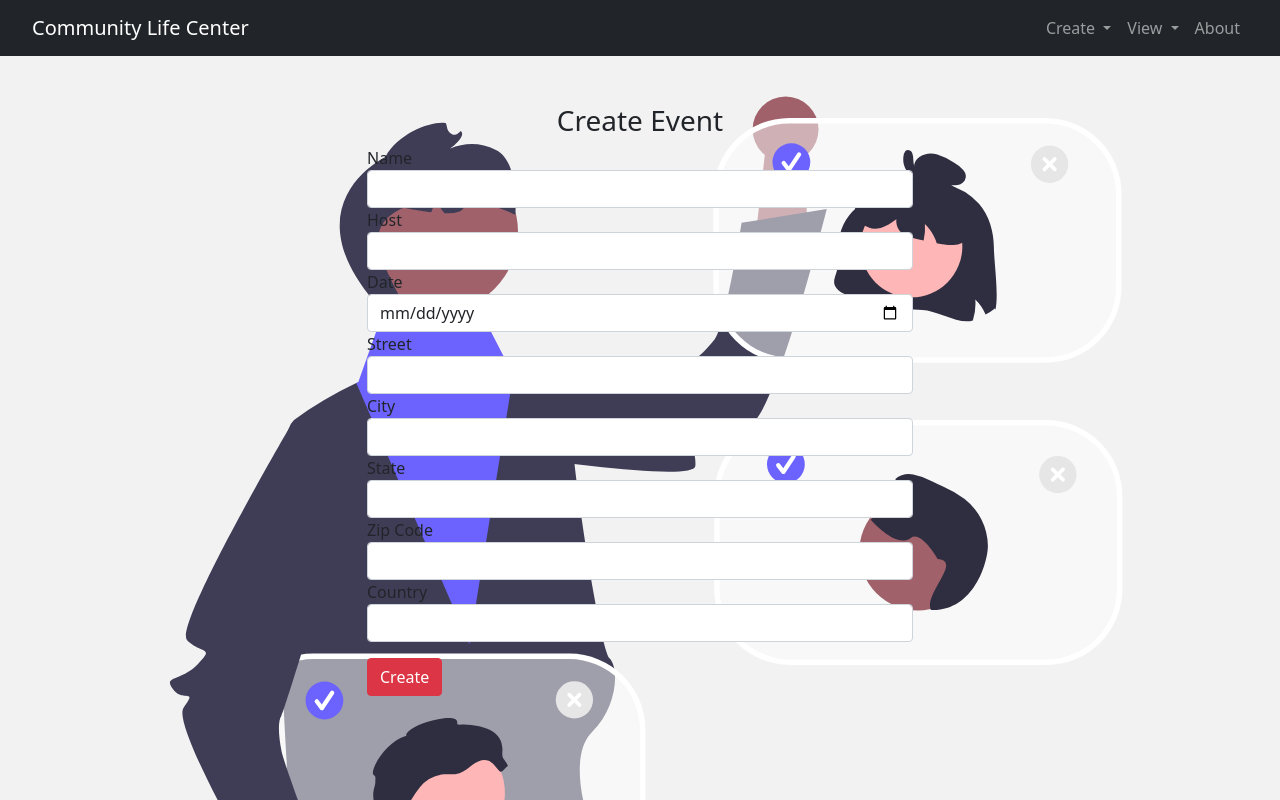
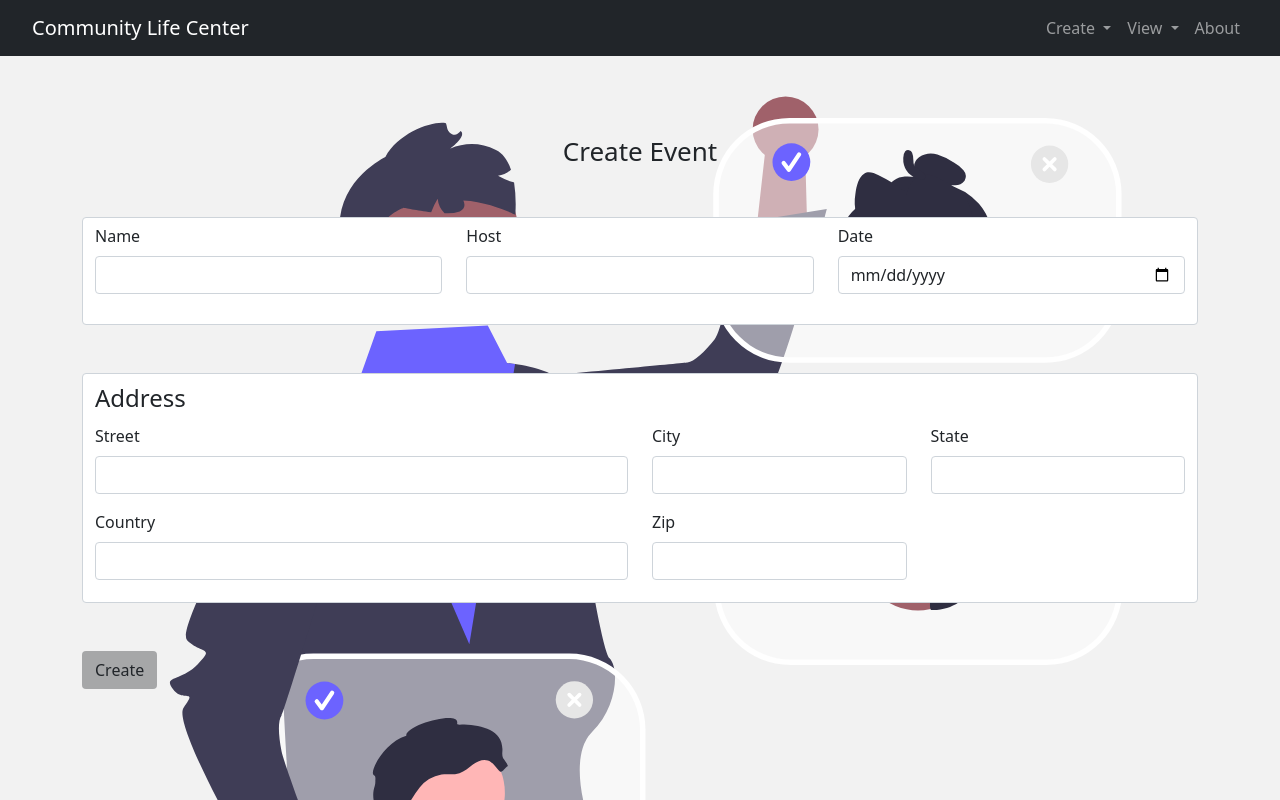
Before and after one commit to alexiscenriquez/CIS4339groupproject, a Vue app in the folder Frontend/: page /new-event in a window 1280 px wide. Built offline with nearby package versions, Linux system fonts and the light colour scheme.

Commit message:
created forms that are more easily readable

```diff
--- a/Frontend/src/views/events/EventsEdit.vue
+++ b/Frontend/src/views/events/EventsEdit.vue
@@ -1,57 +1,62 @@
 <template>
-    <div class="row justify-content-center">
-        <div class="col-md-6">
+    <div>
             <!-- Update Student content -->
-            <h3 class="text-center">Update Event</h3>
+            <h1>Update Event</h1>
+
             <form @submit.prevent="UpdateEvent">
+                <fieldset class='form-control mb-5'>
 
-                <div class="form-group">
-                    <label>ID #{{ev_list[0].evid}}</label>
+                <div class='row mb-4'>
+                <div class='col-sm-4'>
+                    <label for="" class='form-label'>Name</label>
+                    <input type="text" class='form-control' v-model="event.ev_name" required>
                 </div>
 
-                <div class="form-group">
-                    <label>Name</label>
-                    <input type="text" class="form-control" v-model="ev_list[0].ev_name" required>
+                <div class='col-sm-4'>
+                    <label for="" class='form-label'>Host</label>
+                    <input type="text" class='form-control' v-model="event.ev_host" required>
                 </div>
 
-                <div class="form-group">
-                    <label>Host</label>
-                    <input type="text" class="form-control" v-model="ev_list[0].ev_host" required>
+                <div class='col-sm-4'>
+                    <label for="" class='form-label'>Date</label>
+                    <input type="date" class='form-control' v-model="event.ev_date" required>
+                </div>
+            </div>
+        </fieldset>
+
+        <fieldset class='form-control mb-5'>
+            <legend>Address</legend>
+                <div class='row mb-3'>
+                    <div class='col-sm-6'>
+                        <label for="" class='form-label'>Street</label>
+                        <input type="text" class='form-control' v-model='event.addr' required>
+                    </div>
+                    <div class='col-sm-3'>
+                        <label for="" class='form-label'>City</label>
+                        <input type="text" class='form-control' v-model='event.city' required>
+                    </div>
+                    <div class='col-sm-3'>
+                        <label for="" class='form-label'>State</label>
+                        <input type="text" class='form-control' v-model='event.st' required>
+                    </div>
                 </div>
 
-                <div class="form-group">
-                    <label>Date</label>
-                    <input type="text" class="form-control" v-model="ev_list[0].ev_date" required>
+                <div class='row mb-3'>
+                    <div class='col-sm-6'>
+                        <label for="" class='form-label'>Country</label>
+                        <input type="text" class='form-control' v-model='event.country' required>
+                    </div>
+                    <div class='col-sm-3'>
+                        <label for="" class='form-label'>Zip</label>
+                        <input type="text" class='form-control' v-model='event.zip' required>
+                    </div>
+
                 </div>
+        </fieldset>
+        <button class="btn mb-5" id="create">Update</button>
+        </form>
 
-                <div class="form-group">
-                    <label>Street</label>
-                    <input type="text" class="form-control" v-model="ev_list[0].addr" required>
-                </div>
 
-                <div class="form-group">
-                    <label>City</label>
-                    <input type="text" class="form-control" v-model="ev_list[0].city" required>
-                </div>
-
-                <div class="form-group">
-                    <label>State</label>
-                    <input type="text" class="form-control" v-model="ev_list[0].st" required>
-                </div>
-
-                <div class="form-group">
-                    <label>Country</label>
-                    <input type="text" class="form-control" v-model="ev_list[0].country" required>
-                </div>
-
-                <div class="form-group">
-                    <label>Zip Code</label>
-                    <input type="text" class="form-control" v-model="ev_list[0].st" required>
-                </div>
-
-                <button class="btn btn-danger mt-3">Update</button>
-            </form>
-        </div>
     </div>
 </template>
 
@@ -61,13 +66,13 @@
 export default {
     data() {
         return {
-            ev_list: {}
+            event: {}
         }
     },
     created() {
         let apiURL = `http://localhost:8080/events/find/${this.$route.params.id}`;
         axios.get(apiURL).then(res => {
-            this.ev_list = res.data;
+            this.event = res.data[0];
         }).catch(error =>{
             console.log(error)
         });
@@ -76,7 +81,7 @@ export default {
         UpdateEvent() {
             let apiURL = `http://localhost:8080/events/update/${this.$route.params.id}`;
 
-            axios.put(apiURL, this.ev_list[0]).then((res) => {
+            axios.put(apiURL, this.event).then((res) => {
                 console.log(res)
                 this.$router.push('/events')
             }).catch(error => {
@@ -86,3 +91,21 @@ export default {
     }
 }
 </script>
+
+<style scoped>
+h1 {
+  font-size: 26px;
+  text-align: center;
+  margin-top: 80px;
+}
+form {
+  margin-top: 50px;
+}
+#create{
+  background-color: #A6A7A8;
+}
+#create:hover{
+  background-color: #2E5902;
+  color: white;
+}
+</style>
--- a/Frontend/src/views/events/NewEvent.vue
+++ b/Frontend/src/views/events/NewEvent.vue
@@ -1,56 +1,3 @@
-<template>
-    <div class="row justify-content-center">
-        <div class="col-md-6">
-            <h3 class="text-center">Create Event</h3>
-            <form @submit.prevent="handleSubmitForm">
-
-                <div class="form-group">
-                    <label>Name</label>
-                    <input type="text" class="form-control"  v-model="event.ev_name" required>
-                </div>
-
-                <div class="form-group">
-                    <label>Host</label>
-                    <input type="number" class="form-control"  v-model="event.ev_host" required>
-                </div>
-
-                <div class="form-group">
-                    <label>Date</label>
-                    <input type="date" class="form-control" v-model="event.ev_date"  required>
-                </div>
-
-                <div class="form-group">
-                    <label>Street</label>
-                    <input type="text" class="form-control" v-model="event.addr" required>
-                </div>
-
-                <div class="form-group">
-                    <label>City</label>
-                    <input type="text" class="form-control" v-model="event.city"  required>
-                </div>
-
-                <div class="form-group">
-                    <label>State</label>
-                    <input type="text" class="form-control" v-model="event.st" required>
-                </div>
-
-                <div class="form-group">
-                    <label>Zip Code</label>
-                    <input type="text" class="form-control" v-model="event.zip" required>
-                </div>
-
-                <div class="form-group">
-                    <label>Country</label>
-                    <input type="text" class="form-control" v-model="event.country" required>
-                </div>
-
-
-                <button class="btn btn-danger mt-3">Create</button>
-            </form>
-        </div>
-    </div>
-</template>
-
 <script>
    import axios from "axios";
 
@@ -58,7 +5,6 @@
         data() {
             return {
                 event: {
-                   evid: '',
                    ev_name: '',
                    ev_host: '',
                    ev_date: '',
@@ -78,7 +24,6 @@
                     //changing the view to the list
                   this.$router.push('/events')
                   this.event = {
-                    ev_id: '',
                     ev_name: '',
                     ev_host: '',
                     ev_date: '',
@@ -96,3 +41,80 @@
 
     }
 </script>
+
+<template>
+    <div>
+        <h1>Create Event</h1>
+        <form @submit.prevent="handleSubmitForm">
+        <fieldset class='form-control mb-5'>
+
+            <div class='row mb-4'>
+                <div class='col-sm-4'>
+                    <label for="" class='form-label'>Name</label>
+                    <input type="text" class='form-control' v-model="event.ev_name" required>
+                </div>
+
+                <div class='col-sm-4'>
+                    <label for="" class='form-label'>Host</label>
+                    <input type="text" class='form-control' v-model="event.ev_host" required>
+                </div>
+
+                <div class='col-sm-4'>
+                    <label for="" class='form-label'>Date</label>
+                    <input type="date" class='form-control' v-model="event.ev_date" required>
+                </div>
+            </div>
+        </fieldset>
+
+        <fieldset class='form-control mb-5'>
+            <legend>Address</legend>
+                <div class='row mb-3'>
+                    <div class='col-sm-6'>
+                        <label for="" class='form-label'>Street</label>
+                        <input type="text" class='form-control' v-model='event.addr' required>
+                    </div>
+                    <div class='col-sm-3'>
+                        <label for="" class='form-label'>City</label>
+                        <input type="text" class='form-control' v-model='event.city' required>
+                    </div>
+                    <div class='col-sm-3'>
+                        <label for="" class='form-label'>State</label>
+                        <input type="text" class='form-control' v-model='event.st' required>
+                    </div>
+                </div>
+
+                <div class='row mb-3'>
+                    <div class='col-sm-6'>
+                        <label for="" class='form-label'>Country</label>
+                        <input type="text" class='form-control' v-model='event.country' required>
+                    </div>
+                    <div class='col-sm-3'>
+                        <label for="" class='form-label'>Zip</label>
+                        <input type="text" class='form-control' v-model='event.zip' required>
+                    </div>
+
+                </div>
+        </fieldset>
+        <button class="btn mb-5" id="create">Create</button>
+        </form>
+    </div>
+
+</template>
+
+<style scoped>
+h1 {
+  font-size: 26px;
+  text-align: center;
+  margin-top: 80px;
+}
+form {
+  margin-top: 50px;
+}
+#create{
+  background-color: #A6A7A8;
+}
+#create:hover{
+  background-color: #2E5902;
+  color: white;
+}
+</style>
--- a/Frontend/src/views/events/attendees.vue
+++ b/Frontend/src/views/events/attendees.vue
@@ -48,22 +48,7 @@
                     })
                 }
             },
-            // rem_client(ID){
-            //     let data = {
-            //         "id":ID,
-            //     }
-            //     let apiURL = `http://localhost:8080/events/del-client/${this.$route.params.id}`
-            //     let indexOfArrayItem = this.client.findIndex(i=>i.cid === ID);
-
-            //     if(window.confirm('Remove Client from event?')){
-            //         axios.post(apiURL, data
-            //         ).then(()=>{
-            //             this.client.splice(indexOfArrayItem, 1);
-            //         }).catch(error => {
-            //             console.log(error)
-            //         })
-            //     }
-            // },
+            //remove employees from events
             rem_employee(ID){
                 let data = {"id":ID}
                 let data2 = {"id":this.$route.params.id}
@@ -88,6 +73,7 @@
                     })
                 }
             },
+            // add volunteers to events
             add_volunteer() {
 
                 let idv = this.new_vid.id
@@ -112,20 +98,7 @@
                     console.log(error)
                 })
             },
-            // add_client() {
-            //     let idc = this.new_cid.id
-            //     let apiURL = `http://localhost:8080/events/add-client/${this.$route.params.id}`;
-
-            //     axios.post(apiURL, this.new_cid).then(() => {
-            //         //changing the view to the list
-            //       this.$router.push('/events')
-            //       this.new_cid = {
-            //         id: ''
-            //       }
-            //     }).catch(error => {
-            //         console.log(error)
-            //     });
-            // },
+            //add employees to events
             add_employee() {
                 let ide = this.new_eid.id
                 let data2 = {"id":this.$route.params.id}
@@ -150,51 +123,67 @@
             }
         }
     }
-
 </script>
 
 <template>
-    <main>
+    <div>
+        <fieldset class='form-control mb-5'>
+            <legend><strong>{{event.ev_name}}</strong> #{{event.evid}}</legend>
+                <div class='row mb-3'>
+                    <div class='col-sm-3'>
+                        <label for="" class='form-label'>Host</label>
+                        <input type="text" class='form-control' v-model='event.ev_host' disabled>
+                    </div>
+                    <div class='col-sm-3'>
+                        <label for="" class='form-label'>Date</label>
+                        <input type="text" class='form-control' v-model='event.ev_date' disabled>
+                    </div>
+                    <div class='col-sm-2'>
+                        <label for="" class='form-label'>City</label>
+                        <input type="text" class='form-control' v-model='event.city' disabled>
+                    </div>
+                    <div class='col-sm-2'>
+                        <label for="" class='form-label'>State</label>
+                        <input type="text" class='form-control' v-model='event.st' disabled>
+                    </div>
+
+                    <div class='col-sm-2'>
+                        <label for="" class='form-label'>Zip</label>
+                        <input type="text" class='form-control' v-model='event.zip' disabled>
+                    </div>
+                </div>
+                <router-link :to="{name: 'events_edit', params: { id: event.evid }}" class="btn btn-secondary ">Edit</router-link>
+                <hr>
+                <div class='row mb-4'>
+                    <div class='col-sm-4'>
+                        <form @submit.prevent='add_volunteer'>
+                            <div class='form-outline'>
+                                <input type="number" id='form14' class='form-control' v-model='new_vid.id'  required>
+                                <div class='form-helper'>VID#</div>
+                                <button class='btn btn-secondary'>Add Volunteer</button>
+                            </div>
+                        </form>
+                    </div>
+
+                    <div class='col-sm-4'>
+                        <form @submit.prevent='add_employee'>
+                        <div class='form-group'>
+                            <input type="number" class='form-control' v-model='new_eid.id'  required>
+                            <div class='form-helper'>EID#</div>
+                            <button class='btn btn-secondary'>Add Employee</button>
+                        </div>
+                        </form>
+                    </div>
+
+                </div>
+        </fieldset>
+
+        <!-- Volunteer table -->
         <div class="row justify-content-center">
 
-            <table class="table table-light table-hover">
-                <thead class="table-dark">
-                    <tr>
-                        <th>Event</th>
-                        <th>Name</th>
-                        <th>Host</th>
-                        <th>Date</th>
-                        <th>City</th>
-                        <th>State</th>
-                        <th>Zip code</th>
-                        <th></th>
-                    </tr>
-                </thead>
-                <tbody>
-                    <tr>
-                        <td>{{event.evid }}</td>
-                        <td>{{event.ev_name }}</td>
-                        <td>{{event.ev_host }}</td>
-                        <td>{{event.ev_date }}</td>
-                        <td>{{event.city }}</td>
-                        <td>{{event.st }}</td>
-                        <td>{{event.zip }}</td>
-                        <td><router-link :to="{name: 'events_edit', params: { id: event.evid }}" class="btn btn-secondary ">Edit</router-link></td>
-                    </tr>
-                </tbody>
-            </table>
-        </div>
-        <!-- Volunteer table -->
-        <div class="row justify-content-center">
-            <h2 class='text-center'>Volunteers</h2>
-            <form @submit.prevent='add_volunteer' class='form-inline'>
-                    <div class='form-group'>
-                        <label for="">VID#</label>
-                        <input type="number" v-model='new_vid.id'  required>
-                        <button class='btn btn-secondary'>Add Volunteer</button>
-                    </div>
-            </form>
-            <table class="table table-light table-hover">
+
+            <table class="table table-light table-hover caption-top">
+                <caption><strong>Volunteers</strong></caption>
                 <thead class="table-dark">
                     <tr>
                         <th>VID#</th>
@@ -217,46 +206,10 @@
             </table>
         </div>
 
-        <!-- <div class="row justify-content-center">
-            <h2 class='text-center'>Clients</h2>
-            <form @submit.prevent='add_client' class='form-inline'>
-                    <div class='form-group'>
-                        <label for="">CID#</label>
-                        <input type="number" v-model='new_cid.id'  required>
-                        <button class='btn btn-secondary'>Add Client</button>
-                    </div>
-            </form>
-                <table class="table table-light table-hover">
-                    <thead class="table-dark">
-                        <tr>
-                        <th>CID#</th>
-                        <th>First Name</th>
-                        <th>Last Name</th>
-                        <th>Phone#</th>
-                        </tr>
-                    </thead>
-                    <tbody>
-                        <tr v-for="c in client" :key="c.cid">
-                            <td>{{c.cid }}</td>
-                            <td>{{c.first_name }}</td>
-                            <td>{{c.last_name }}</td>
-                            <td>{{c.phone_number }}</td>
-                            <td><button @click.prevent="rem_client(c.cid)" class="btn btn-secondary">Remove</button></td>
-                        </tr>
-                    </tbody>
-                </table>
-            </div> -->
+        <div class="row justify-content-center">
 
-        <div class="row justify-content-center">
-            <h2 class='text-center'>Employees</h2>
-            <form @submit.prevent='add_employee' class='form-inline'>
-                    <div class='form-group'>
-                        <label for="">EID#</label>
-                        <input type="number" v-model='new_eid.id'  required>
-                        <button class='btn btn-secondary'>Add Employee</button>
-                    </div>
-            </form>
-            <table class="table table-light table-hover">
+            <table class="table table-light table-hover caption-top">
+                <caption><strong>Employees</strong></caption>
                 <thead class="table-dark">
                     <tr>
                         <th>Emp#</th>
@@ -277,5 +230,23 @@
                 </tbody>
             </table>
         </div>
-    </main>
+    </div>
 </template>
+
+<style scoped>
+h1 {
+  font-size: 26px;
+  text-align: center;
+  margin-top: 80px;
+}
+form {
+  margin-top: 50px;
+}
+#create{
+  background-color: #A6A7A8;
+}
+#create:hover{
+  background-color: #2E5902;
+  color: white;
+}
+</style>
```
Also changed, not shown: Frontend/src/views/events/NewEvent(1).vue (added, +98 -0 lines), Frontend/src/views/volunteers/VolunteerView.vue (+14 -12 lines), 1 other file (tests, documents, lock files or other folders).
